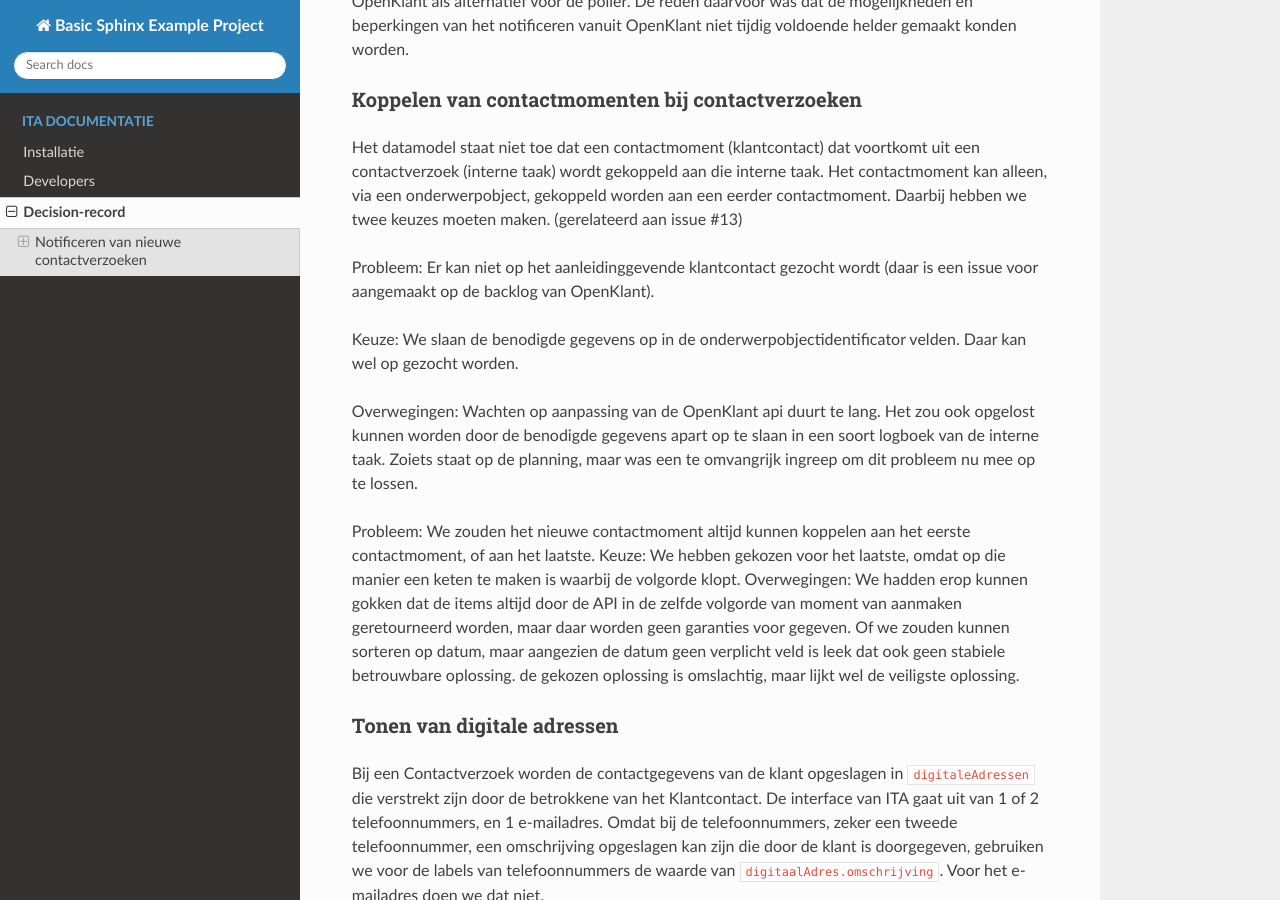
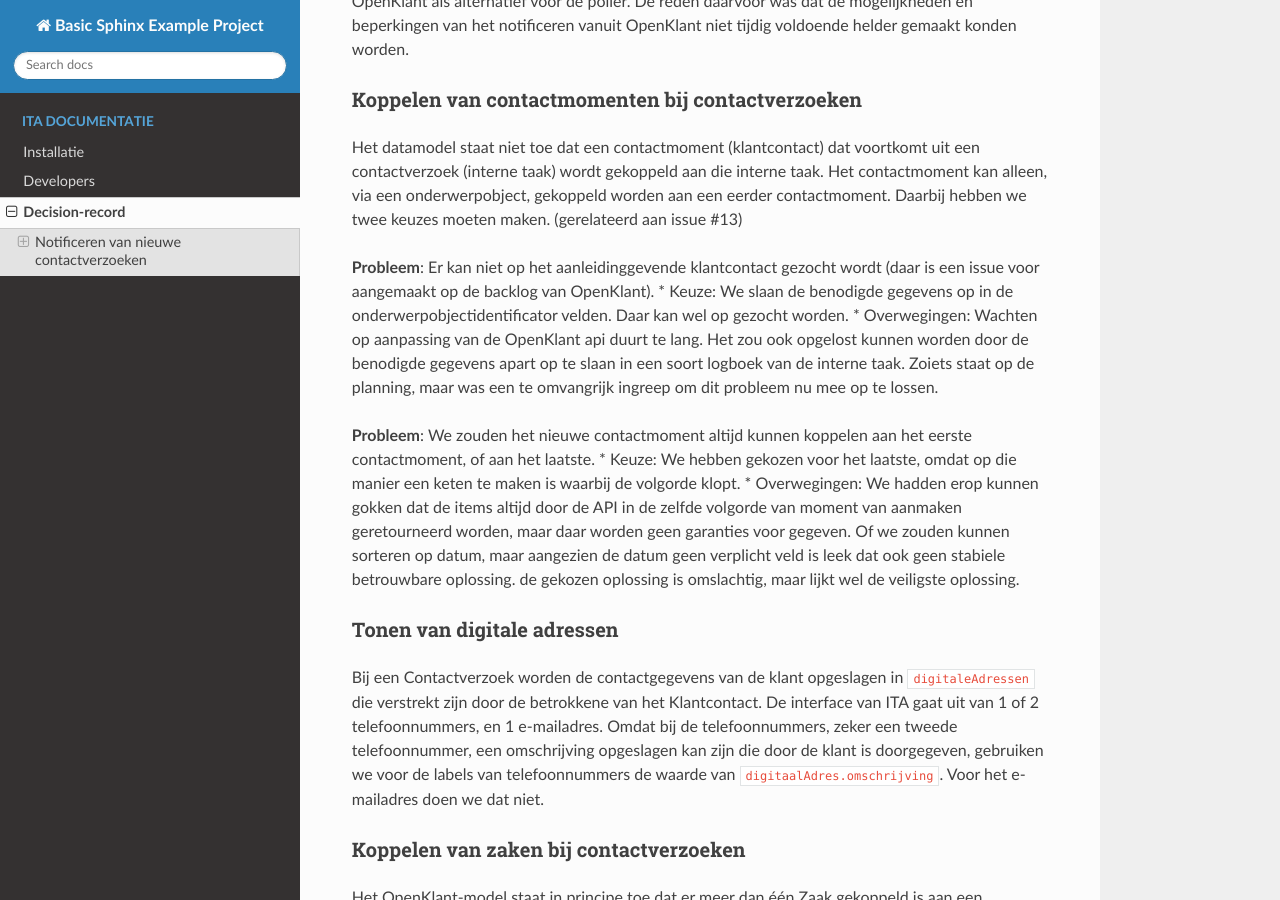
Before and after one commit to Interne-Taak-Afhandeling/.github, a Sphinx documentation site: the page built from docs/decision-record/index.rst, in a window 1280 px wide and 900 px high, scrolled down 538 px. Built offline with Sphinx 7.4.7 and the Read the Docs theme 3.1.0, drawn with Linux system fonts in a browser that asks for light colours; pages that are not in the unit, such as notebooks, are missing from menus; some of the changed lines change nothing that is shown.

Commit message:
small formatting updates

```diff
--- a/docs/decision-record/index.rst
+++ b/docs/decision-record/index.rst
@@ -17,15 +17,13 @@
 Het datamodel staat niet toe dat een contactmoment (klantcontact) dat voortkomt uit een contactverzoek (interne taak) wordt gekoppeld aan die interne taak.
 Het contactmoment kan alleen, via een onderwerpobject, gekoppeld worden aan een eerder contactmoment. Daarbij hebben we twee keuzes moeten maken. (gerelateerd aan issue #13)
 
-Probleem: Er kan niet op het aanleidinggevende klantcontact gezocht wordt (daar is een issue voor aangemaakt op de backlog van OpenKlant).
+**Probleem**: Er kan niet op het aanleidinggevende klantcontact gezocht wordt (daar is een issue voor aangemaakt op de backlog van OpenKlant).
+* Keuze: We slaan de benodigde gegevens op in de onderwerpobjectidentificator velden. Daar kan wel op gezocht worden.
+* Overwegingen: Wachten op aanpassing van de OpenKlant api duurt te lang. Het zou ook opgelost kunnen worden door de benodigde gegevens apart op te slaan in een soort logboek van de interne taak. Zoiets staat op de planning, maar was een te omvangrijk ingreep om dit probleem nu mee op te lossen.
 
-Keuze: We slaan de benodigde gegevens op in de onderwerpobjectidentificator velden. Daar kan wel op gezocht worden.
-
-Overwegingen: Wachten op aanpassing van de OpenKlant api duurt te lang. Het zou ook opgelost kunnen worden door de benodigde gegevens apart op te slaan in een soort logboek van de interne taak. Zoiets staat op de planning, maar was een te omvangrijk ingreep om dit probleem nu mee op te lossen.
-
-Probleem: We zouden het nieuwe contactmoment altijd kunnen koppelen aan het eerste contactmoment, of aan het laatste.
-Keuze: We hebben gekozen voor het laatste, omdat op die manier een keten te maken is waarbij de volgorde klopt.
-Overwegingen: We hadden erop kunnen gokken dat de items altijd door de API in de zelfde volgorde van moment van aanmaken geretourneerd worden, maar daar worden geen garanties voor gegeven. Of we zouden kunnen sorteren op datum, maar aangezien de datum geen verplicht veld is leek dat ook geen stabiele betrouwbare oplossing. de gekozen oplossing is omslachtig, maar lijkt wel de veiligste oplossing.
+**Probleem**: We zouden het nieuwe contactmoment altijd kunnen koppelen aan het eerste contactmoment, of aan het laatste.
+* Keuze: We hebben gekozen voor het laatste, omdat op die manier een keten te maken is waarbij de volgorde klopt.
+* Overwegingen: We hadden erop kunnen gokken dat de items altijd door de API in de zelfde volgorde van moment van aanmaken geretourneerd worden, maar daar worden geen garanties voor gegeven. Of we zouden kunnen sorteren op datum, maar aangezien de datum geen verplicht veld is leek dat ook geen stabiele betrouwbare oplossing. de gekozen oplossing is omslachtig, maar lijkt wel de veiligste oplossing.
 
 
 Tonen van digitale adressen
```
